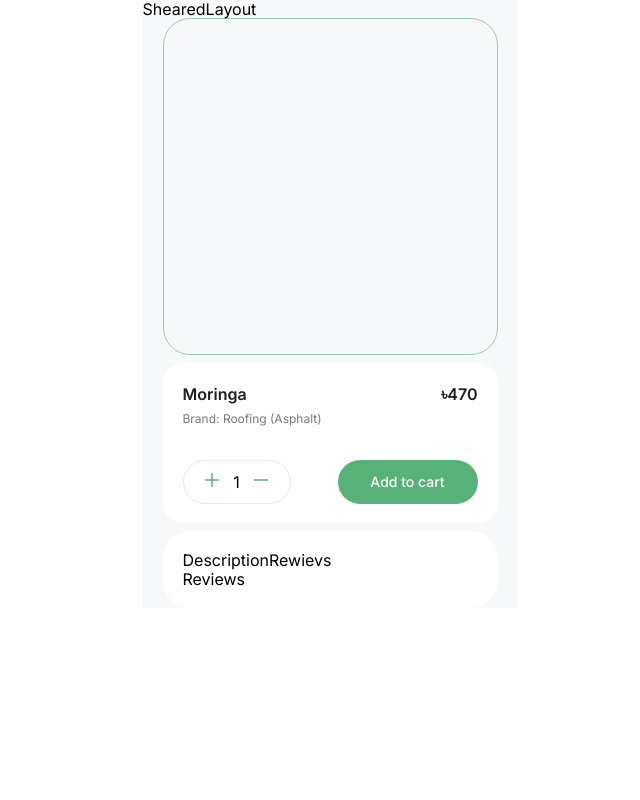
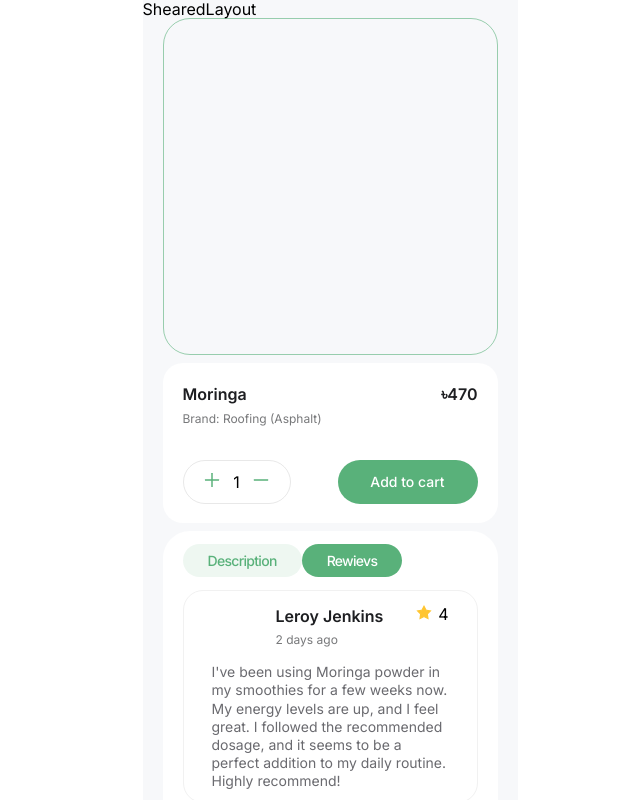
Before and after one commit to Volodymyr892/E-pharmacy-frontend, a React (Vite) app: page /product/reviews in a window 1280 px wide. Shown: the top 800 px of the page, without its empty margins (310-950 px from the left). Built offline with nearby package versions, Linux system fonts and the light colour scheme.

Commit message:
added tab styling

```diff
--- a/src/components/ProductTabs/ProductTabs.jsx
+++ b/src/components/ProductTabs/ProductTabs.jsx
@@ -1,14 +1,26 @@
-import { NavLink, Outlet } from "react-router-dom";
+import { NavLink, Outlet, useLocation } from "react-router-dom";
 import css from "./ProductTabs.module.css"
 
 export default function ProductTabs() {
+    const location = useLocation();
+    const isFavoritesActive = location.pathname === "/product" || location.pathname === "/product/description";
+    const isFavorites = location.pathname === "/product/reviews";
     return(
         <div className={css.container}>
             <div>
-                <NavLink to="/product/description">
+                <NavLink
+                 to="/product/description"
+                 className={({isActive})=>
+                    isActive || isFavoritesActive ?  css.active : css.tabF
+                 }
+                 >
                     Description
                 </NavLink>
-                <NavLink to="/product/reviews">
+                <NavLink to="/product/reviews"
+                className={({isActive})=>
+                    isActive || isFavorites ?  css.active : css.tabF
+                 }
+                >
                     Rewievs
                 </NavLink>
             </div>
--- a/src/components/ProductTabs/ProductTabs.module.css
+++ b/src/components/ProductTabs/ProductTabs.module.css
@@ -6,3 +6,30 @@ padding: 20px;
 background-color: #fff;
 margin-top: 8px;
 }
+.active{
+
+    border-radius: 40px;
+padding: 8px 25px;
+/* width: 102px; */
+height: 33px;
+background-color: #59b17a;
+/* font-family: var(--font-family); */
+font-weight: 500;
+font-size: 14px;
+letter-spacing: -0.05em;
+text-align: center;
+color: #fff;
+}
+.tabF{
+    border-radius: 40px;
+    padding: 8px 25px;
+    /* width: 120px; */
+    height: 33px;
+    background-color: rgba(89, 177, 122, 0.1);
+    /* font-family: var(--font-family); */
+font-weight: 500;
+font-size: 14px;
+letter-spacing: -0.05em;
+text-align: center;
+color: #59b17a;
+}
--- a/src/components/Reviews/Reviews.jsx
+++ b/src/components/Reviews/Reviews.jsx
@@ -1,7 +1,13 @@
+import ReviewsItemProduct from "../ReviewsItemProduct/ReviewsItemProduct";
+import css from "./Reviews.module.css"
+
 export default function Reviews() {
     return(
-        <div>
-            Reviews
-        </div>
+            <ul className={css.container}>
+                <li> <ReviewsItemProduct/></li>
+                <li> <ReviewsItemProduct/></li>
+                <li> <ReviewsItemProduct/></li>
+                <li> <ReviewsItemProduct/></li>
+            </ul>
     )
 }
--- a/src/components/Reviews/Reviews.module.css
+++ b/src/components/Reviews/Reviews.module.css
@@ -0,0 +1,6 @@
+.container{
+    display: flex;
+    flex-direction: column;
+    gap: 20px;
+    margin-top: 20px;
+}
--- /dev/null
+++ b/src/components/ReviewsItemProduct/ReviewsItemProduct.jsx
@@ -0,0 +1,25 @@
+import css from "./ReviewsItemProduct.module.css"
+import star from "../../../public/star.svg"
+export default function ReviewsItemProduct() {
+    return(
+        <div className={css.container}>
+            <ul className={css.list}>
+                <div className={css.containerName}>
+                    <li className={css.itemImg}>
+                        <img src="" alt="" />
+                    </li>
+                    <li className={css.itemName}>
+                        <p className={css.name}>Leroy Jenkins</p>
+                        <p className={css.time}> 2 days ago</p>
+                    </li>
+                </div>
+                <li className={css.item}>
+                    <img className={css.star} src={star} alt="star" />
+                    <p>4</p>
+                </li>
+            </ul>
+
+        <p className={css.reviews}>I've been using Moringa powder in my smoothies for a few weeks now. My energy levels are up, and I feel great. I followed the recommended dosage, and it seems to be a perfect addition to my daily routine. Highly recommend!</p>
+        </div>
+    )
+}
--- /dev/null
+++ b/src/components/ReviewsItemProduct/ReviewsItemProduct.module.css
@@ -0,0 +1,52 @@
+.container{
+    border: 1px solid #f1f1f1;
+border-radius: 20px;
+padding: 14px 28px;
+width: 295px;
+height: 213px;
+background-color: #fff;
+}
+.containerName{
+    display: flex;
+    gap: 20px;
+    /* justify-content: space-between; */
+}
+.list{
+display: flex;
+justify-content: space-between;
+margin-bottom: 14px;
+}
+.itemImg{
+    border-radius: 30px;
+width: 44px;
+height: 44px;
+/* margin-right: 20px; */
+}
+.name{
+    font-weight: 600;
+    font-size: 16px;
+    line-height: 1.4;
+    color: #1d1e21;
+    margin-bottom: 4px;
+}
+.time{
+    font-weight: 400;
+    font-size: 12px;
+    line-height: 1.5;
+    color: rgba(29, 30, 33, 0.6);
+}
+.item{
+    display: flex;
+    gap: 6px;
+}
+
+.star{
+    width: 16px;
+    height: 16px;
+}
+.reviews{
+font-weight: 400;
+font-size: 14px;
+line-height: 1.3;
+color: #6a6a6f;
+}
```
